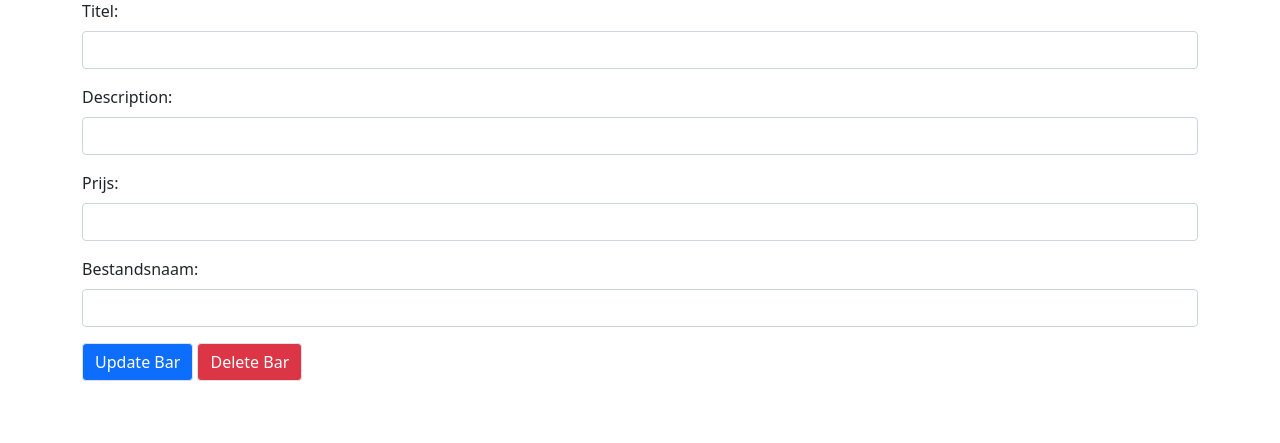
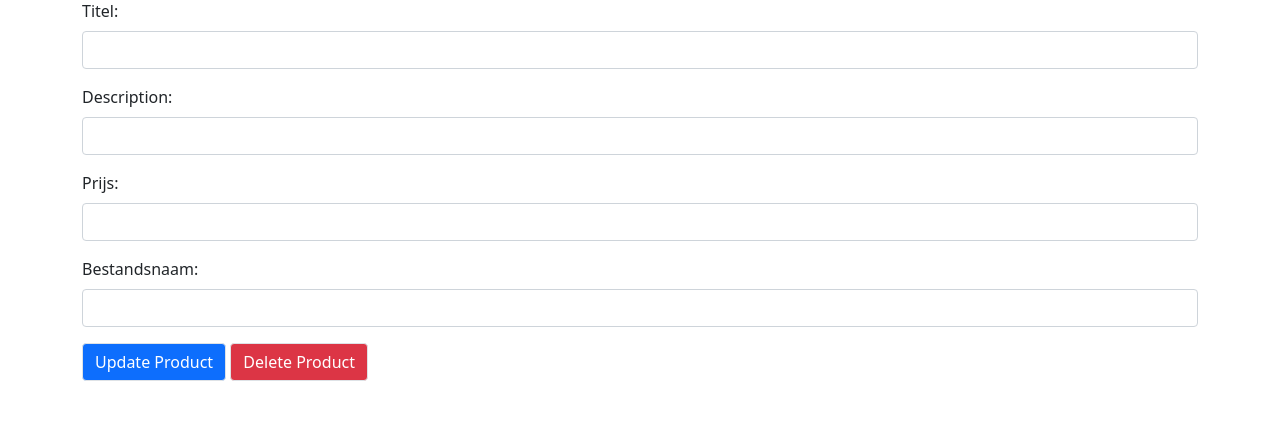
Before and after one commit to daanberg/examen-template, a PHP site: page /backend/editProduct.php?product=1 in a window 1280 px wide. Shown: the part 113-556 px from the top of the page. Run offline with PHP 8.4, Linux system fonts and the light colour scheme; data that the repository does not hold is empty.

Commit message:
Delete product

```diff
--- a/backend/class/Shop.php
+++ b/backend/class/Shop.php
@@ -100,6 +100,18 @@ Class Shop extends DbConfig {
         }
     }
 
+    public function deleteProduct($ID){
+        $sql = "DELETE FROM shop WHERE ID = :ID";
+        $stmt = $this->connect()->prepare($sql);
+        $stmt->bindParam(":ID", $ID);
+        if($stmt->execute()){
+            header("Location: AllProducts.php");
+        }else{
+            header("Location: admin.php");
+
+        }
+     }
+
 
 
 }
--- a/backend/editProduct.php
+++ b/backend/editProduct.php
@@ -37,7 +37,7 @@ if(isset($_POST['deleteProduct'])){
             <label for="description" class="form-label">Bestandsnaam: </label>
             <input type="text" name="Img_URL" class="form-control" value="<?php echo $s->Img_URL; ?>" required>
         </div>
-            <input type="submit" name="updateProduct" value="Update Bar" class="btn-primary border btn">
-            <input type="submit" name="deleteBar" value="Delete Bar" class="btn-danger border btn">
+            <input type="submit" name="updateProduct" value="Update Product" class="btn-primary border btn">
+            <input type="submit" name="deleteProduct" value="Delete Product" class="btn-danger border btn">
     </form>
 </div>
```
